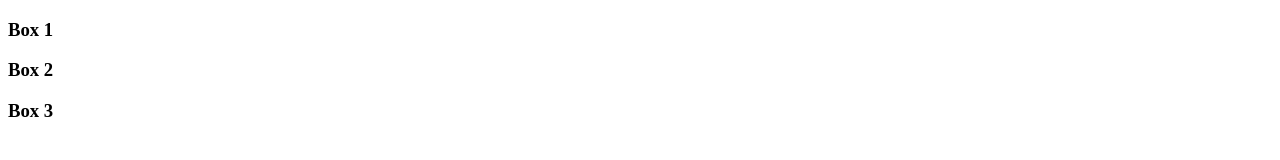
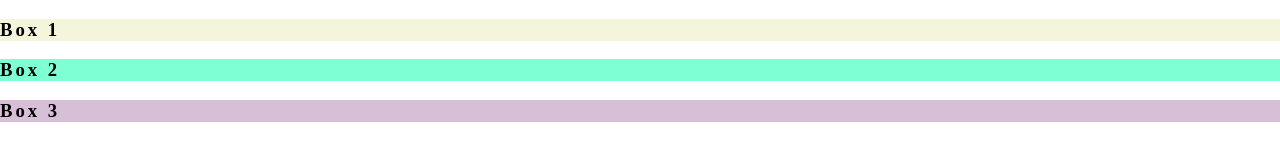
Before and after one commit to pat-white-code/MergeConflict-Practice, a plain HTML site: page index.html in a window 1280 px wide. Drawn offline with Linux system fonts and the light colour scheme.

Commit message:
Added Changes

```diff
--- a/index.html
+++ b/index.html
@@ -8,13 +8,13 @@
   <title>Document</title>
 </head>
 <body>
-  <div>
+  <div class="box1">
     <h3>Box 1</h3>
   </div>
-  <div>
+  <div class="box2">
     <h3>Box 2</h3>
   </div>
-  <div>
+  <div class="box3">
     <h3>Box 3</h3>
   </div>
 
--- a/styles.css
+++ b/styles.css
@@ -0,0 +1,20 @@
+body {
+  margin: 0;
+  padding: 0;
+}
+
+h3 {
+  letter-spacing: 3px;
+}
+
+.box1 {
+  background-color: beige;
+}
+
+.box2 {
+  background-color: aquamarine;
+}
+
+.box3 {
+  background-color: thistle;
+}
```
